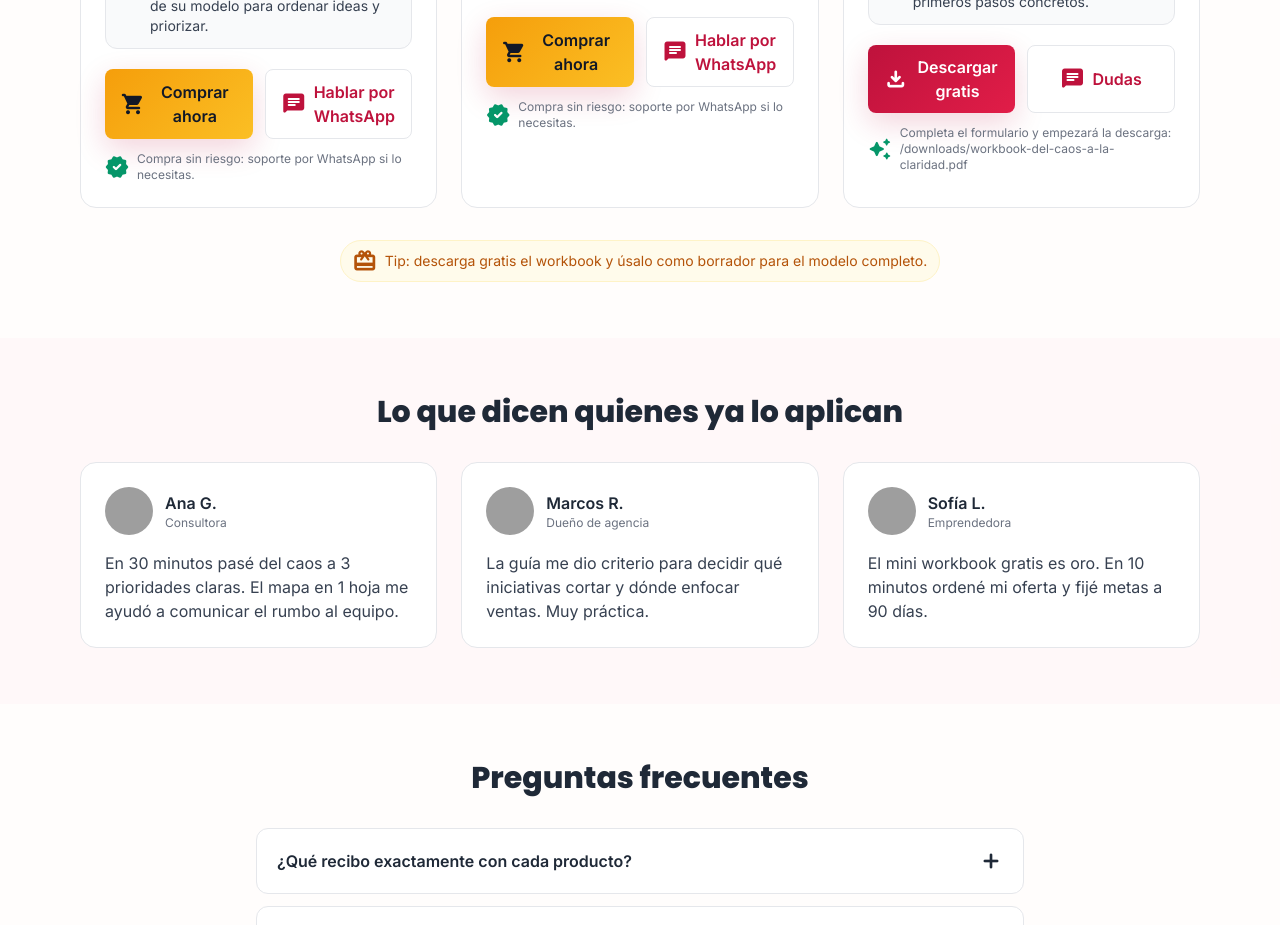
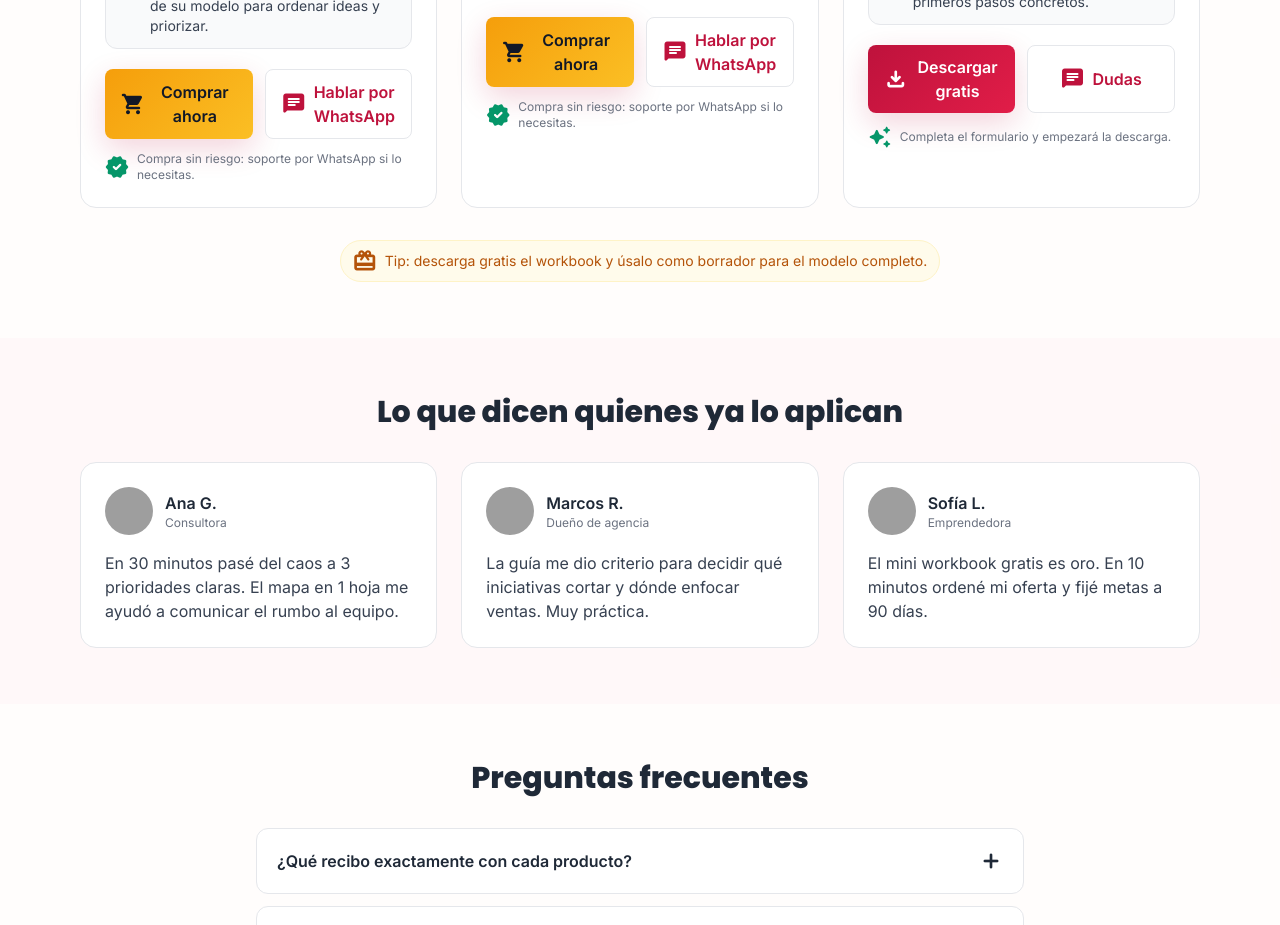
Before and after one commit to AGASocial/landing-pages, a website: page estructura-y-crece-tu-negocio-suite-2/index.html in a window 1280 px wide. Shown: the part 2371-3296 px from the top of the page. Drawn offline with nearby package versions, Linux system fonts and the light colour scheme; grey boxes are pictures that could not be loaded.

Commit message:
Update download message in index.html for "Estructura y Crece tu Negocio" suite to clarify user instructions by removing the file path reference.

```diff
--- a/estructura-y-crece-tu-negocio-suite-2/index.html
+++ b/estructura-y-crece-tu-negocio-suite-2/index.html
@@ -684,7 +684,7 @@
             </div>` : `
             <div class="mt-3 text-xs text-gray-500 flex items-center gap-2">
               <span class="material-symbols-rounded text-emerald-600">auto_awesome</span>
-              Completa el formulario y empezará la descarga: /downloads/${filenameClean}
+              Completa el formulario y empezará la descarga.
             </div>
           `}
         `;
```
